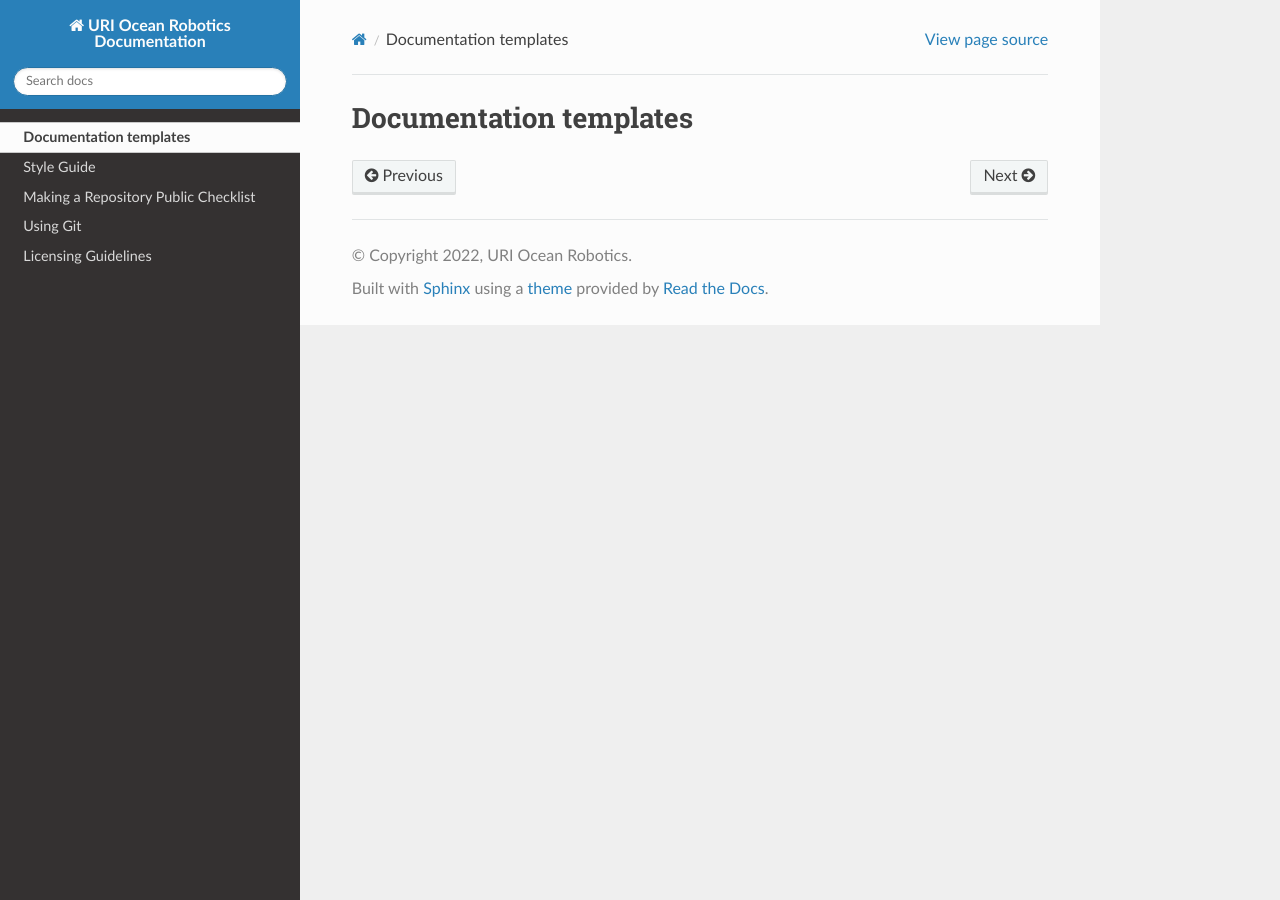
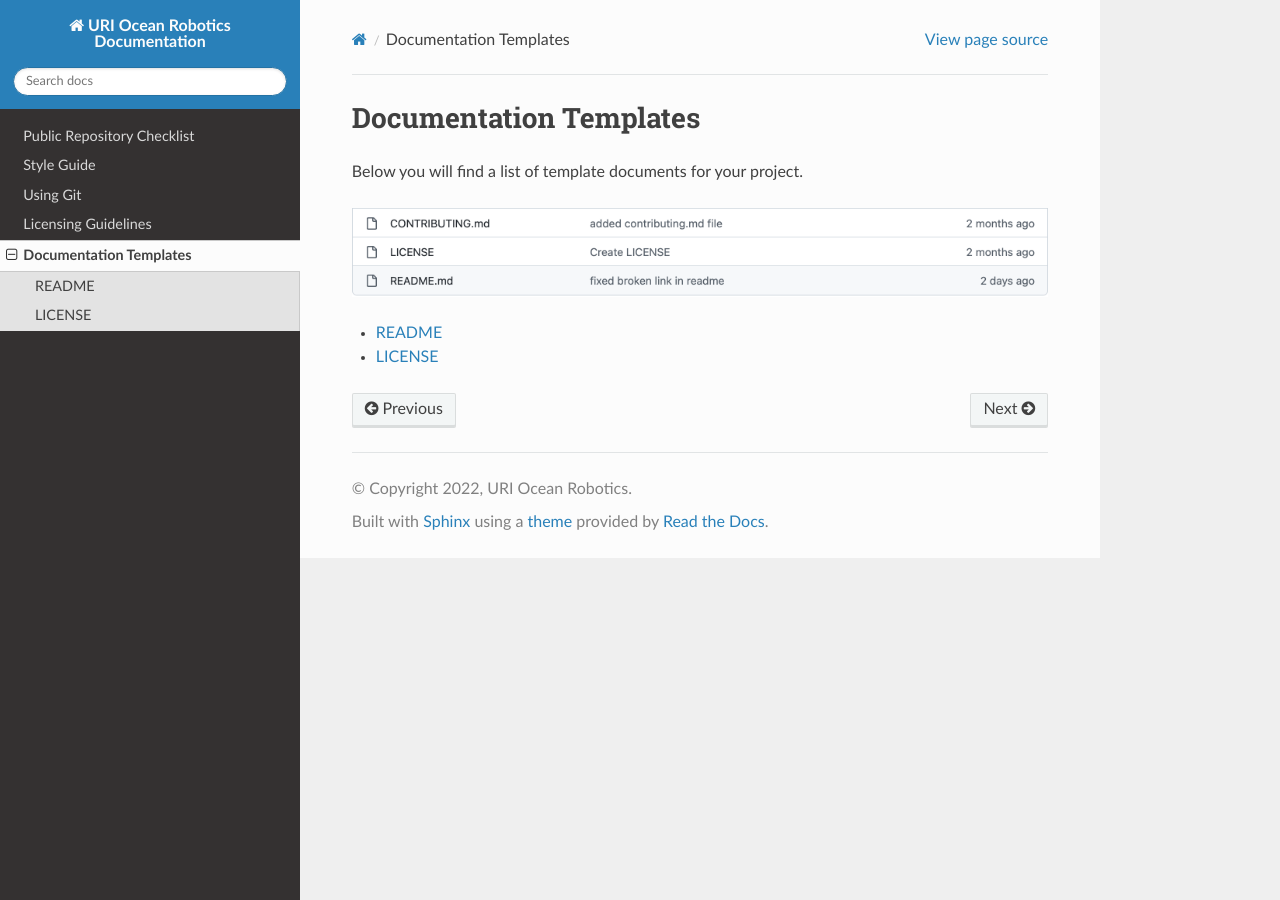
Before and after one commit to uri-ocean-robotics/development-conventions, a Sphinx documentation site: the page built from docs/templates/index.rst, in a window 1280 px wide. Built offline with Sphinx 7.4.7 and the Read the Docs theme 2.0.0, drawn with Linux system fonts in a browser that asks for light colours; formulas are drawn with MathJax 3; pages that are not in the unit, such as notebooks, are missing from menus.

```diff
--- a/docs/templates/index.rst
+++ b/docs/templates/index.rst
@@ -1,7 +1,15 @@
-Documentation templates
+Documentation Templates
 =======================
+Below you will find a list of template documents for your project.
+
+
+.. image:: templates_image.png
+  :width: 800
+  :alt: Alternative text
 
 .. toctree::
    :maxdepth: 1
 
    CONTRIBUTING
+   README
+   LICENSE
```
Also changed, not shown: docs/index.rst (+8 -2 lines), docs/license.md (+2 -0 lines), docs/repository_publication_guidelines.md (+15 -12 lines), docs/templates/LICENSE.md (added, +5 -0 lines), docs/templates/README.md (added, +53 -0 lines), docs/templates/hello_gui.png (added), docs/templates/templates_image.png (added), 1 other file.
